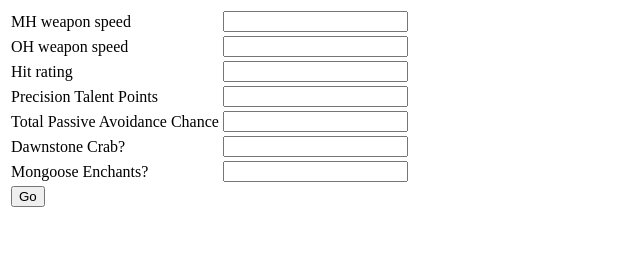
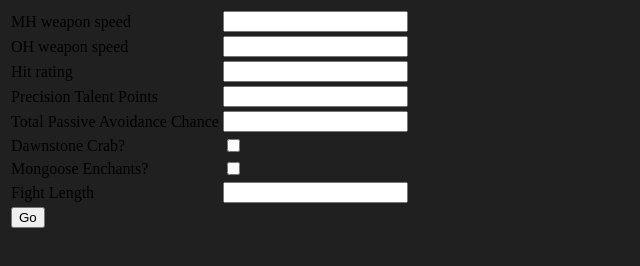
Before and after one commit to yamyamyamyamyam/yamyamyamyamyam.github.io, a plain HTML site: page index.html in a window 1280 px wide. Shown: the whole page, without its empty margins (0-640 px from the left). Drawn offline with Linux system fonts and the light colour scheme.

Commit message:
table stuff

```diff
--- a/index.html
+++ b/index.html
@@ -1,15 +1,16 @@
 <html>
-<style="background-color:rgb(32,32,32)"></style>
+<body style="background-color:rgb(32,32,32)">
 <div id="input">
 <table>
-<tr><td>MH weapon speed</td><td><input type="text" id="mhSpeed"></td></tr>
-<tr><td>OH weapon speed</td><td><input type="text" id="ohSpeed"></td></tr>
-<tr><td>Hit rating</td><td><input type="text" id="hitRating"></td></tr>
-<tr><td>Precision Talent Points</td><td><input type="text" id="hitTalentPoints"></td></tr>
-<tr><td>Total Passive Avoidance Chance</td><td><input type="text" id="avoidance"></td></tr>
-<tr><td>Dawnstone Crab?</td><td><input type="text" id="crab"></td></tr>
-<tr><td>Mongoose Enchants?</td><td><input type="text" id="mongoose"></td></tr>
-<tr><td><button onclick="setWeaponSpeeds()">Go</button></td></tr>
+<tr><td>MH weapon speed</td><td><input type="number" id="mhSpeed"></td></tr>
+<tr><td>OH weapon speed</td><td><input type="number" id="ohSpeed"></td></tr>
+<tr><td>Hit rating</td><td><input type="number" id="hitRating"></td></tr>
+<tr><td>Precision Talent Points</td><td><input type="number" id="hitTalentPoints"></td></tr>
+<tr><td>Total Passive Avoidance Chance</td><td><input type="number" id="avoidance"></td></tr>
+<tr><td>Dawnstone Crab?</td><td><input type="checkbox" id="crab"></td></tr>
+<tr><td>Mongoose Enchants?</td><td><input type="checkbox" id="mongoose"></td></tr>
+<tr><td>Fight Length</td><td><input type="text" id="mongoose"></td></tr>
+<tr><td><button onclick="run()">Go</button></td></tr>
 </table>
 </div>
 </html>
```
